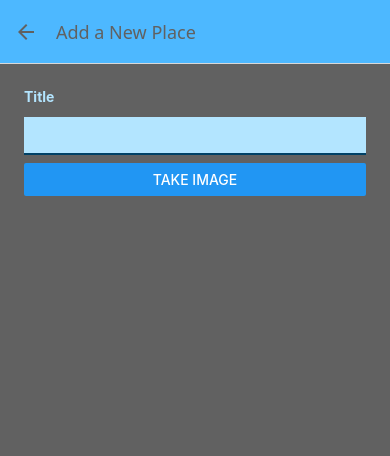
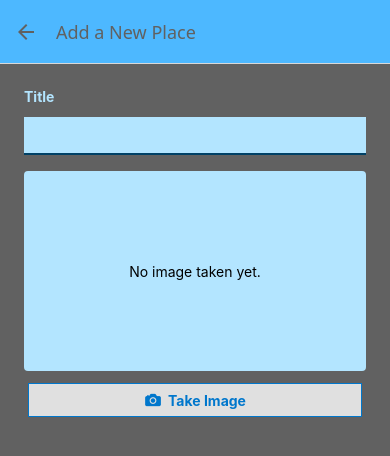
Before and after one commit to ibrohimbek-dev/favorite-places-RN, a React Native app: screen /AddPlace in a window 390 px wide. Shown: the top 456 px of the page. Built offline with nearby package versions, Linux system fonts and the light colour scheme.

Commit message:
feat: 2025-06-27 - 12: 59

```diff
--- a/components/places/ImagePicker.js
+++ b/components/places/ImagePicker.js
@@ -1,8 +1,12 @@
 import * as ImagePicker from "expo-image-picker";
-import React from "react";
-import { Button, View, Alert } from "react-native";
+import React, { useState } from "react";
+import { Button, View, Alert, Image, Text, StyleSheet } from "react-native";
+import { Colors } from "../../constants/colors";
+import OutlinedButton from "../ui/OutlinedButton";
 
 const ImagePickerComponent = () => {
+	const [pickedImage, setPickedImage] = useState();
+
 	const verifyPermissions = async () => {
 		const { status } = await ImagePicker.requestCameraPermissionsAsync();
 		if (status !== "granted") {
@@ -28,8 +32,10 @@
 			});
 
 			if (!result.canceled && result.assets && result.assets.length > 0) {
+				// You would typically set this URI to state here
 				// console.log("Image URI:", result.assets[0].uri);
-				// You would typically set this URI to state here
+
+				setPickedImage(result.assets[0].uri);
 			}
 		} catch (err) {
 			console.log("Error taking image:", err);
@@ -37,11 +43,37 @@
 		}
 	};
 
+	let imagePreview = <Text>No image taken yet.</Text>;
+
+	if (pickedImage) {
+		imagePreview = <Image style={styles.image} source={{ uri: pickedImage }} />;
+	}
+
 	return (
 		<View>
-			<Button title="Take Image" onPress={takeImageHandler} />
+			<View style={styles.imagePreview}>{imagePreview}</View>
+			<OutlinedButton icon={"camera"} onPress={takeImageHandler}>
+				Take Image
+			</OutlinedButton>
 		</View>
 	);
 };
 
 export default ImagePickerComponent;
+
+const styles = StyleSheet.create({
+	imagePreview: {
+		width: "100%",
+		height: 200,
+		marginVertical: 8,
+		justifyContent: "center",
+		alignItems: "center",
+		backgroundColor: Colors.secondary100,
+		borderRadius: 4,
+	},
+
+	image: {
+		width: "100%",
+		height: "100%",
+	},
+});
--- /dev/null
+++ b/components/ui/OutlinedButton.js
@@ -0,0 +1,50 @@
+import { Ionicons } from "@expo/vector-icons";
+import React from "react";
+import { Pressable, StyleSheet, Text } from "react-native";
+import { Colors } from "../../constants/colors";
+
+const OutlinedButton = ({ onPress, icon, children }) => {
+	return (
+		<Pressable
+			style={({ pressed }) => [styles.button, pressed && styles.pressed]}
+			onPress={onPress}
+		>
+			<Ionicons
+				style={styles.icon}
+				name={icon}
+				size={18}
+				color={Colors.secondary500}
+			/>
+			<Text style={styles.text}>{children}</Text>
+		</Pressable>
+	);
+};
+
+export default OutlinedButton;
+
+const styles = StyleSheet.create({
+	button: {
+		paddingHorizontal: 12,
+		paddingVertical: 6,
+		margin: 4,
+		flexDirection: "row",
+		justifyContent: "center",
+		alignItems: "center",
+		borderWidth: 1,
+		borderColor: Colors.secondary500,
+		backgroundColor: Colors.gray300,
+	},
+
+	pressed: {
+		opacity: 0.7,
+	},
+
+	icon: {
+		marginRight: 6,
+	},
+
+	text: {
+		color: Colors.secondary500,
+		fontWeight: "bold",
+	},
+});
```
